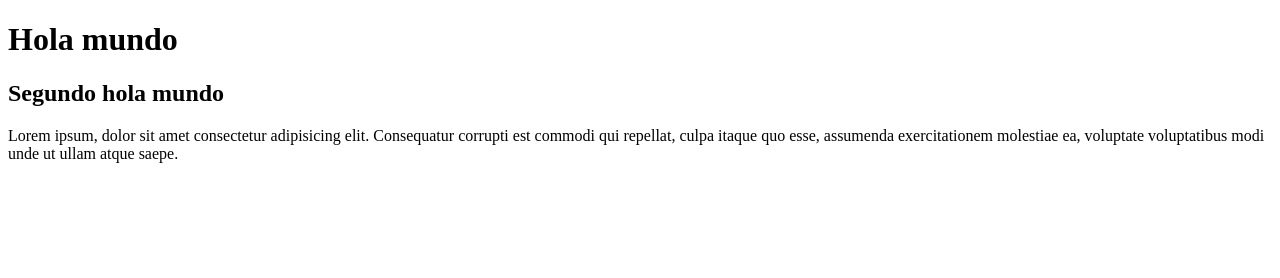
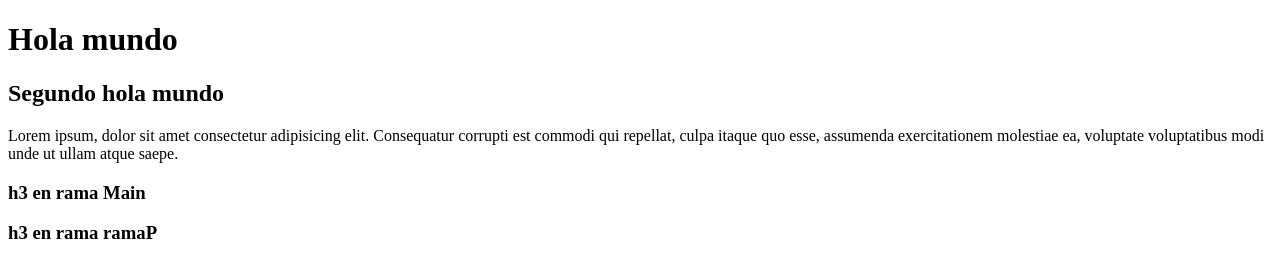
Before and after one commit to Ramirouf/test, a plain HTML site: page index.html in a window 1280 px wide. Drawn offline with Linux system fonts and the light colour scheme.

Commit message:
Se agregó h3 en rama Main

```diff
--- a/index.html
+++ b/index.html
@@ -9,5 +9,8 @@
     <h1>Hola mundo</h1>
     <h2>Segundo hola mundo</h2>
     <p>Lorem ipsum, dolor sit amet consectetur adipisicing elit. Consequatur corrupti est commodi qui repellat, culpa itaque quo esse, assumenda exercitationem molestiae ea, voluptate voluptatibus modi unde ut ullam atque saepe.</p>
+    <h3>h3 en rama Main</h3>
+
+    <h3>h3 en rama ramaP</h3>
 </body>
 </html>
```
